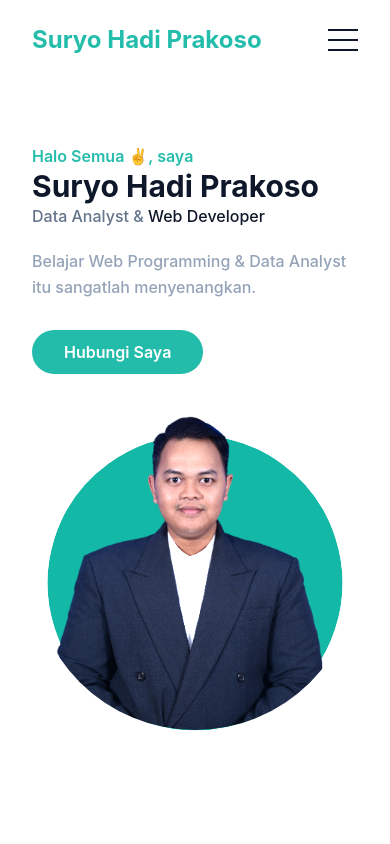
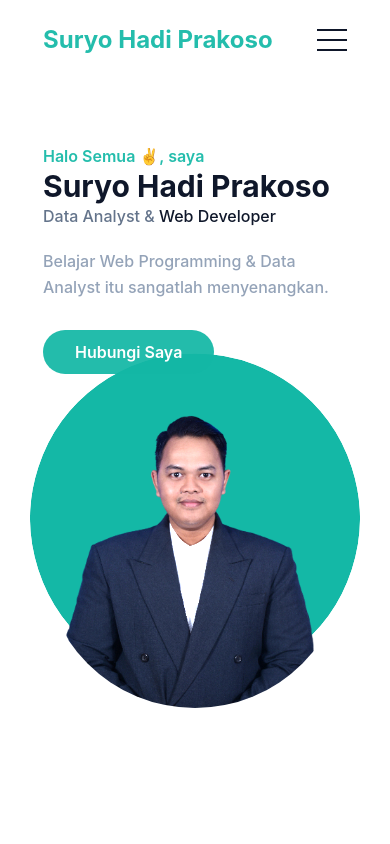
Before and after one commit to suryohadiprakoso/portfolio, a website: page index.html in a window 390 px wide. Shown: the top 844 px of the page. Drawn offline with Linux system fonts and the light colour scheme.

Commit message:
edit index html

```diff
--- a/index.html
+++ b/index.html
@@ -82,8 +82,8 @@
           <div class="w-full self-end px-4 lg:w-1/2">
             <div class="relative mt-10">
               <img src="dist/img/profil.png" alt="Suryo Hadi Prakoso" class="max-w-full mx-auto rounded-full brightness-150" />
-              <span class="absolute -bottom-2 -z-10 left-1/2 -translate-x-1/2 scale-100 sm:scale-125 sm:-translate-y-10">
-                <svg width="325" height="310" viewBox="0 0 1000 1000" xmlns="http://www.w3.org/2000/svg">
+              <span class="absolute -bottom-2 -z-10 left-1/2 -translate-x-1/2 scale-100 mini-tablet:scale-110 mini-tablet:-translate-y-10 sm:scale-125 sm:-translate-y-10">
+                <svg width="325" height="315" viewBox="0 0 1000 1000" xmlns="http://www.w3.org/2000/svg">
                   <defs>
                     <clipPath id="a"><path fill="currentColor" d="M952.5 647Q905 794 780 885t-280 91q-155 0-280-91T47.5 647Q0 500 47.5 353T220 115q125-91 280-91t280 91q125 91 172.5 238t0 294Z" /></clipPath>
                   </defs>
--- a/tailwind.config.js
+++ b/tailwind.config.js
@@ -14,6 +14,7 @@ module.exports = {
         dark: '#0f172a',
       },
       screens: {
+        'mini-tablet': '368px',
         '2xl': '1320px'
       },
     },
```
Also changed, not shown: dist/output.css.
